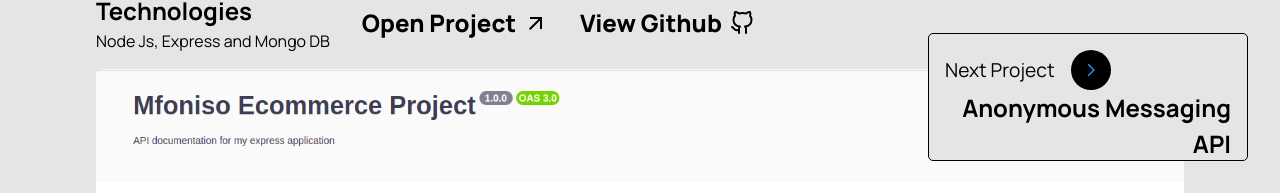
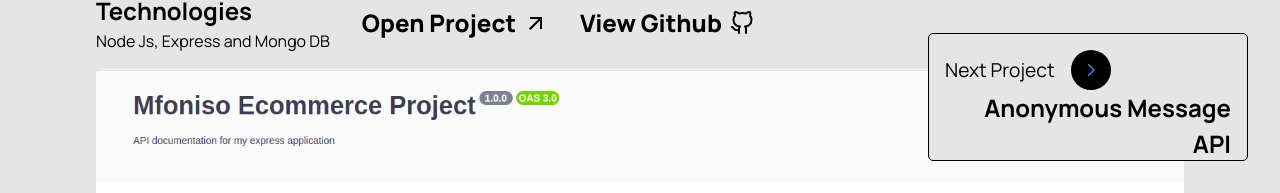
Before and after one commit to AirZED/new-portfolio, a React (Vite) app: page /projects/2 in a window 1280 px wide. Shown: the part 607-800 px from the top of the page. Built offline with nearby package versions, Linux system fonts and the light colour scheme.

Commit message:
update projects

```diff
--- a/src/assets/projects_data.ts
+++ b/src/assets/projects_data.ts
@@ -21,7 +21,7 @@ const project_data = [
   },
   {
     id: 3,
-    topic: "Anonymous Messaging API",
+    topic: "Anonymous Message API",
     stack: "Node Js, Express and Mongo DB",
     doneAt: "2023",
     category: "Backend Dev.",
```
